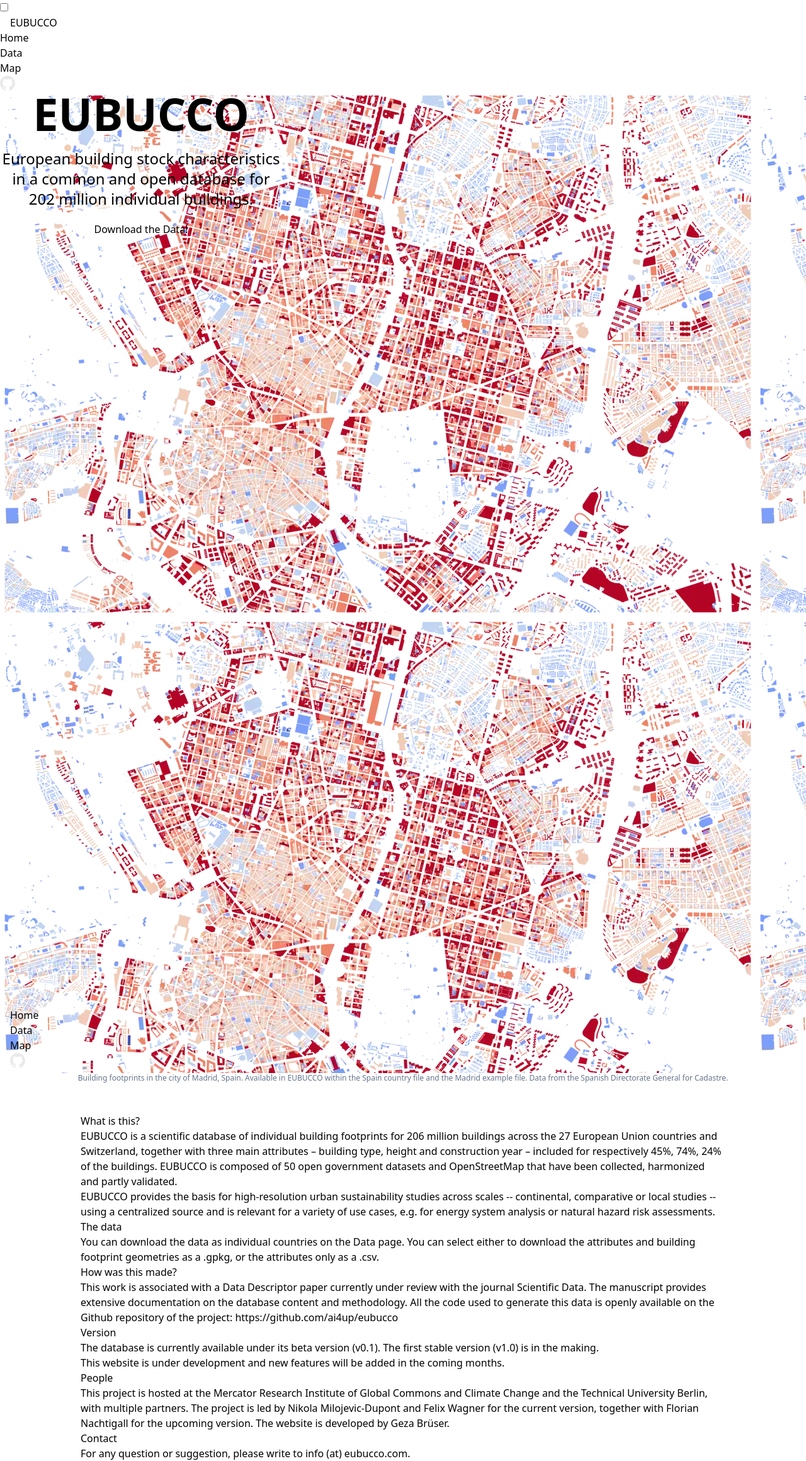
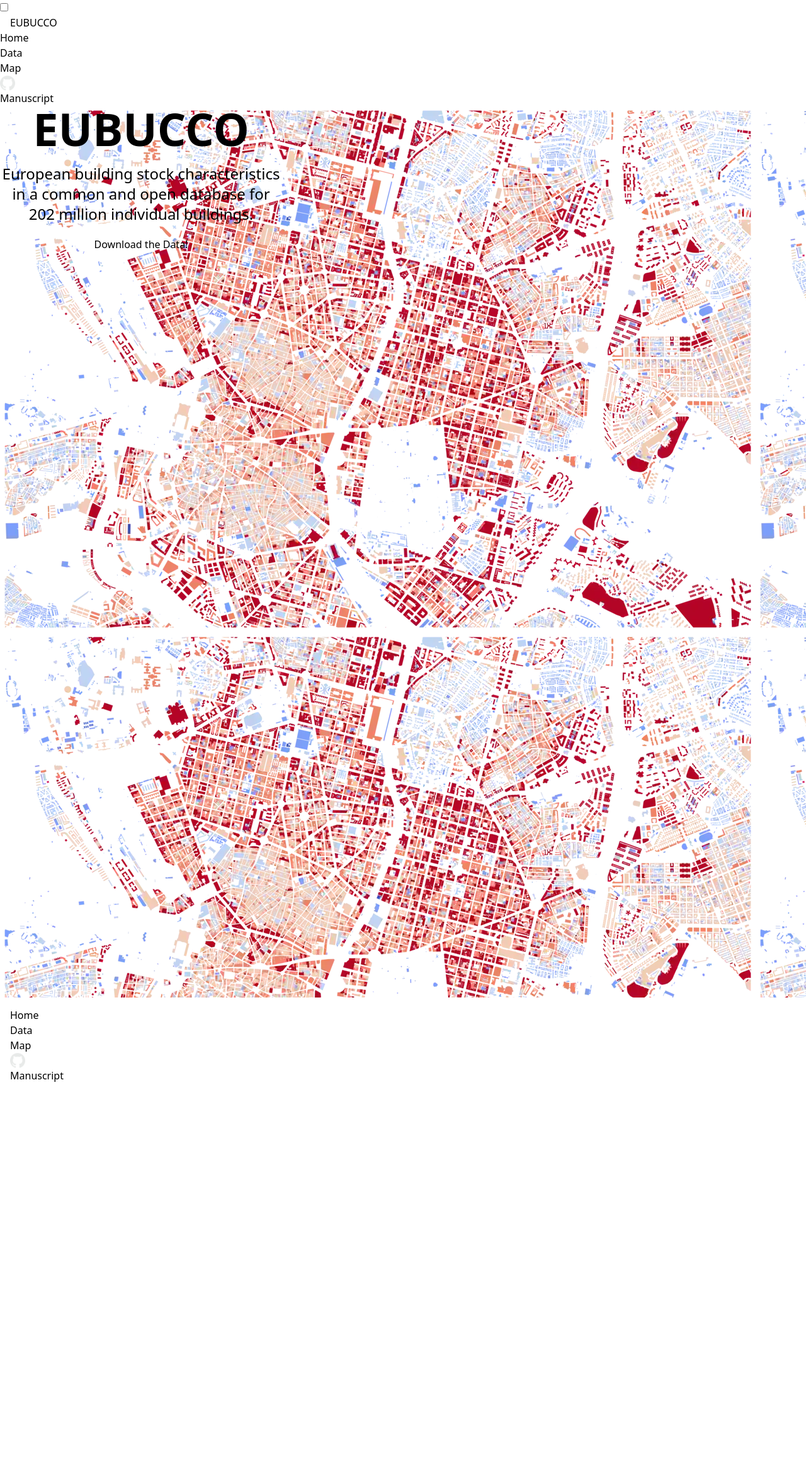
Before and after one commit to ai4up/eubucco.com, a Django app: page / in a window 1280 px wide. Shown: the whole page at 63% size. After the commit the page ends 1718 px from the top, so only its background shows below. Run offline with Django 3.2, Linux system fonts and the light colour scheme; parts of the project's set-up code (start-up, migrations or seed data) failed here and were passed over; some libraries are stand-ins or nearby versions.

Commit message:
added manuscript

```diff
--- a/config/urls.py
+++ b/config/urls.py
@@ -14,6 +14,11 @@ urlpatterns = [
     ),
     path(
         "about/", TemplateView.as_view(template_name="pages/about.html"), name="about"
+    ),
+    path(
+        "manuscript/",
+        TemplateView.as_view(template_name="pages/manuscript.html"),
+        name="manuscript",
     ),
     # Django Admin, use {% url 'admin:index' %}
     path(settings.ADMIN_URL, admin.site.urls),
--- a/eubucco/templates/base.html
+++ b/eubucco/templates/base.html
@@ -168,6 +168,8 @@
               <li><a href="https://github.com/ai4up/eubucco" target="_blank" rel="noopener noreferrer">
                 <div class="w-6 rounded"><img src="{% static 'images/white_github.png' %}"/></div>
               </a></li>
+              <li><a href="{% url 'manuscript' %}">Manuscript</a></li>
+
               {#              <li><a href="http://0.0.0.0:9000/" target="_blank" rel="noopener noreferrer">Docs</a></li>#}
               {##}
               {#              {% if request.user.is_authenticated %}#}
@@ -182,7 +184,7 @@
           {#                </div>#}
         </div>
       </header>
-      <div class="min-h-fit overflow-y-auto">
+      <div class="h-full overflow-y-auto ">
         {#    <!-- Page content here -->#}
         {% block content %}
         {% endblock content %}
@@ -202,6 +204,7 @@
       <li><a href="https://github.com/ai4up/eubucco" target="_blank" rel="noopener noreferrer">
         <div class="w-6 rounded"><img src="{% static 'images/white_github.png' %}"/></div>
       </a></li>
+      <li><a href="{% url 'manuscript' %}">Manuscript</a></li>
       {#      <li><a href="http://0.0.0.0:9000/" target="_blank" rel="noopener noreferrer">Docs</a></li>#}
       {#      {% if request.user.is_authenticated %}#}
       {#        <li><a class="nav-link" href="{% url 'account_logout' %}">Sign Out</a></li>#}
--- /dev/null
+++ b/eubucco/templates/pages/manuscript.html
@@ -0,0 +1,5 @@
+{% extends "base.html" %}
+{% load static %}
+{% block content %}
+<iframe class="w-full h-full" src="{% static 'docs/EUBUCCO-v01.pdf' %}" frameborder="0" allowfullscreen></iframe>
+{% endblock content %}
```
Also changed, not shown: 1 other file. Lines whose indentation alone changed are shown as unchanged.
